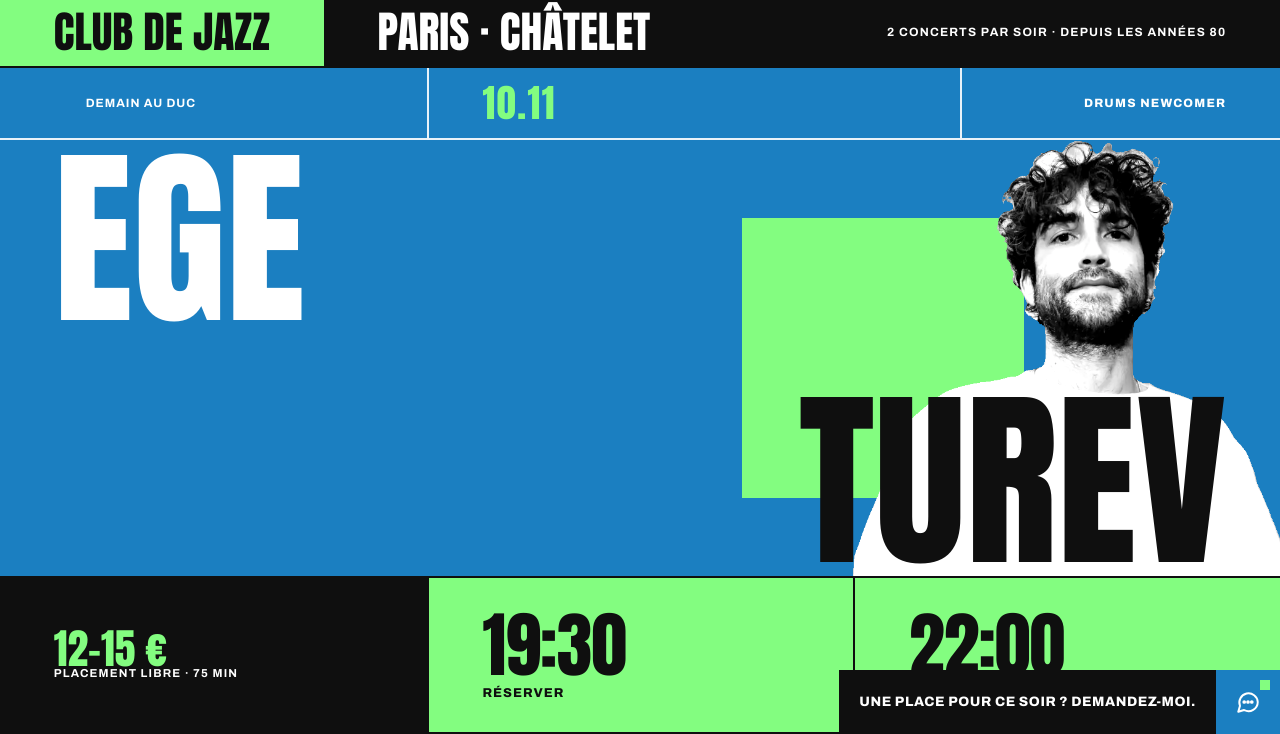
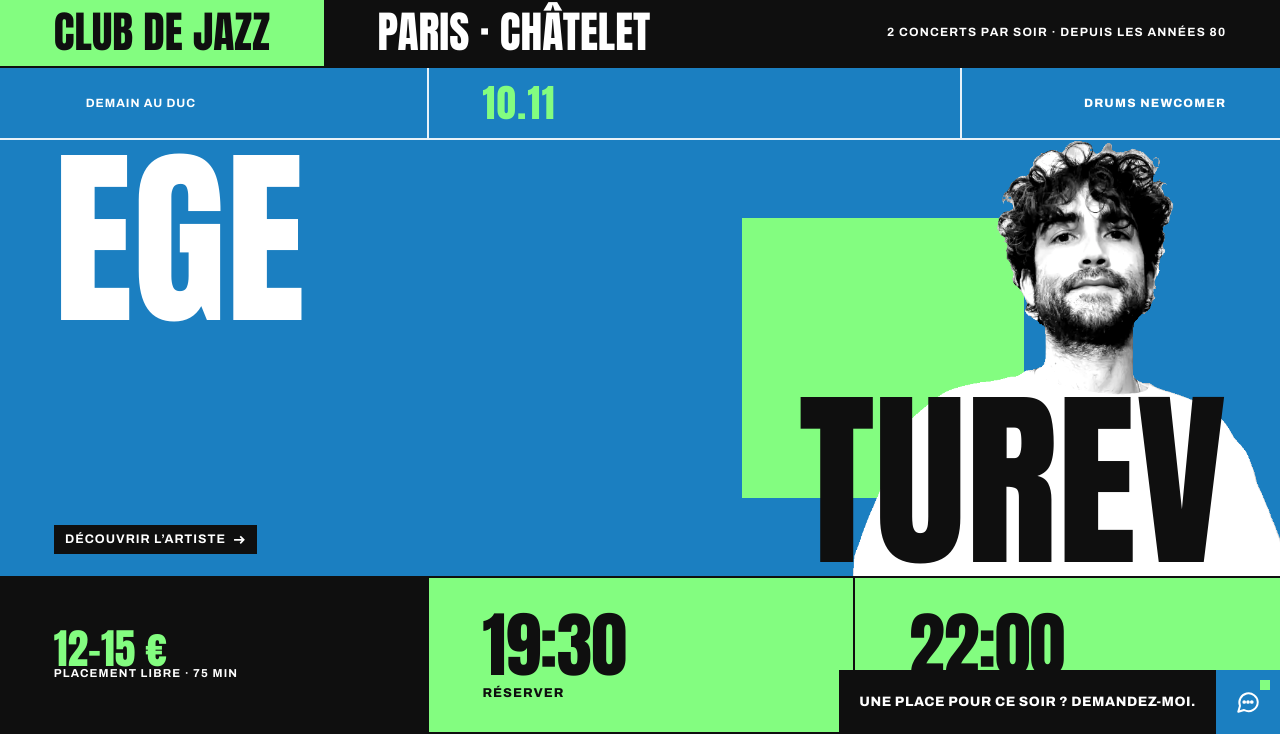
Before and after one commit to tpepin74-cpu/duc-des-lombards, a plain HTML site: page index.html in a window 1280 px wide. Shown: the part 66-800 px from the top of the page. Drawn offline with nearby package versions, Linux system fonts and the light colour scheme.

Commit message:
Héros cliquable : mène à la page de l'artiste mis en avant
Co-Authored-By: Claude Opus 5.5 <noreply@anthropic.com>
Claude-Session: https://claude.ai/code/session_01X364Qo7AsiwZQQzZaYjuUs

```diff
--- a/assets/app.js
+++ b/assets/app.js
@@ -402,6 +402,7 @@ function posterHero(o, label, intro = false) {
       <div class="cut-wrap"><div class="ph-photo"><img class="cut" src="${img(e.img, 960)}" alt="${esc(e.title)}" fetchpriority="high" decoding="async"></div></div>`
         : `<div class="blk" aria-hidden="true" style="left:var(--pad);top:30%;width:36%;height:38%"></div>`}
       <div class="nm l2" aria-hidden="true" style="${size}">${esc(l2 || l1)}${e.sub && !e.jam ? `<span class="sub">${esc(e.sub)}</span>` : e.jam ? `<span class="sub">${esc(e.sub)}</span>` : ''}</div>
+      ${intro ? `<a class="ph-link" href="concert.html#${esc(e.id)}" aria-label="Découvrir ${esc(title(e))}"><span class="ph-go">Découvrir l’artiste <svg viewBox="0 0 20 20" fill="none" stroke="currentColor" stroke-width="2.5" aria-hidden="true"><path d="M3 10h14M12 5l5 5-5 5"/></svg></span></a>` : ''}
     </div>
     <div class="ph-book">
       <div class="ph-price">${e.price ? `<b class="num">${lowP(e)}–${e.price} €</b><span>Placement libre · 75 min</span>` : `<b>Libre</b><span>Consommation obligatoire</span>`}</div>
--- a/assets/site.css
+++ b/assets/site.css
@@ -712,3 +712,13 @@ main > section:last-child.sec { padding-bottom: var(--air); }
 
 /* Détourés : bords francs, aucune transparence ni fondu */
 .cut, .pcut, .stage .cut, .ph-stage .pcut, img.cut { -webkit-mask-image: none !important; mask-image: none !important; }
+
+/* Héros : toute l'affiche mène à la page de l'artiste */
+.stage .ph-link { position: absolute; inset: 0; z-index: 6; display: block; cursor: pointer; }
+.stage .ph-go { position: absolute; left: var(--pad); bottom: calc(2% + 1.1em); display: inline-flex; align-items: center; gap: .5em;
+  padding: .6em .9em; background: #0f0f0f; color: #fff; font: 700 .78rem/1 var(--f); letter-spacing: .08em; text-transform: uppercase; }
+.stage .ph-go svg { width: 1.1em; height: 1.1em; transition: transform .25s var(--io, ease); }
+.stage .ph-link:hover .ph-go, .stage .ph-link:focus-visible .ph-go { background: var(--jade); color: #0f0f0f; }
+.stage .ph-link:hover .ph-go svg { transform: translateX(4px); }
+.stage .ph-link:focus-visible { outline: 3px solid var(--jade); outline-offset: -3px; }
+@media (max-width: 1000px) { .stage .ph-go { bottom: 4%; } }
```
